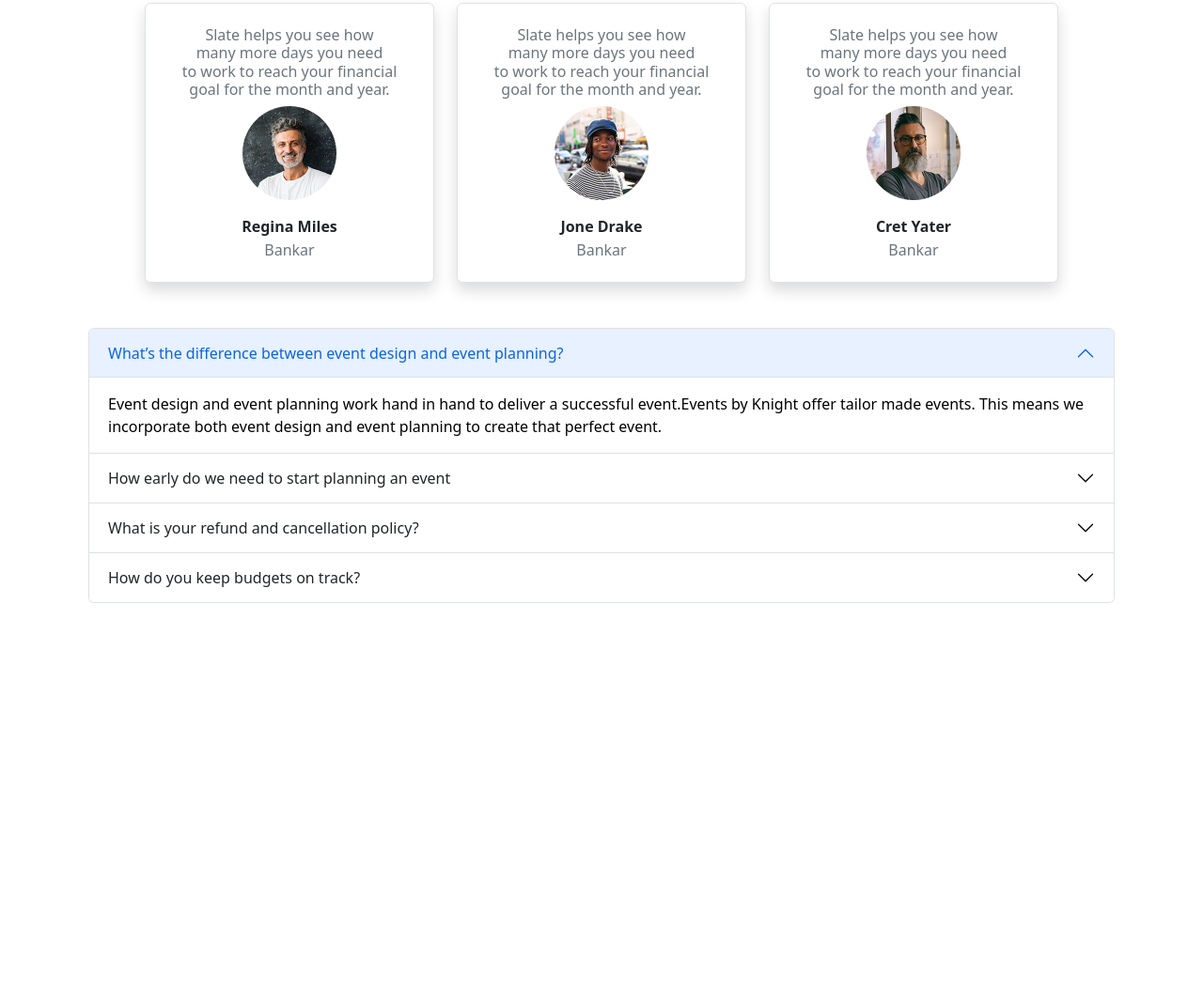
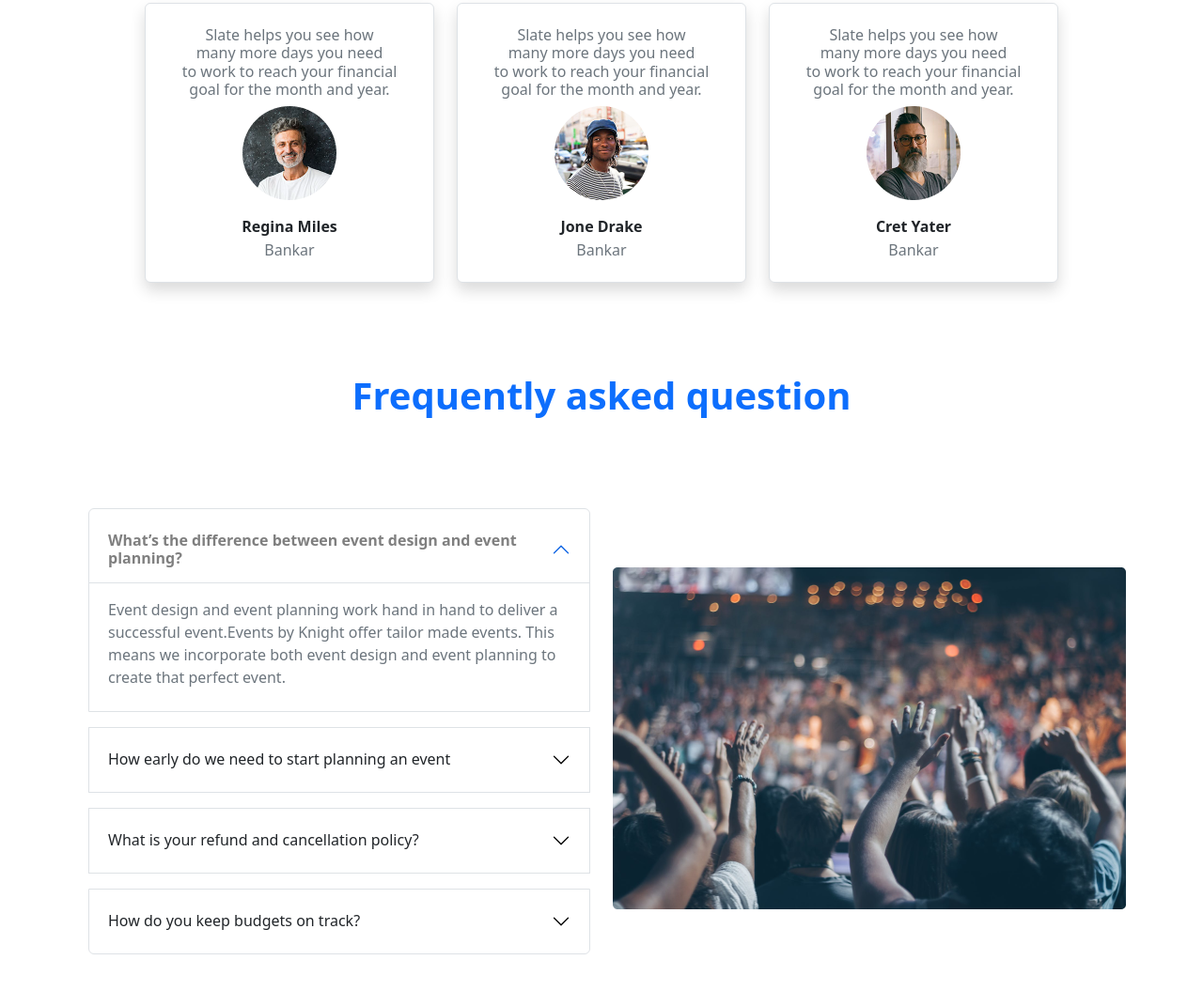
Before and after one commit to mohammadibrahim11/Convention-Center, a plain HTML site: page index.html in a window 1280 px wide. Shown: the part 2041-3096 px from the top of the page at 94% size. Before the commit the page ends 2683 px from the top, so only its background shows below. Drawn offline with nearby package versions, Linux system fonts and the light colour scheme.

Commit message:
new section added

```diff
--- a/index.html
+++ b/index.html
@@ -276,7 +276,7 @@
 
 
 
-         <div class="text-center h1 fw-bolder fs-h1 m-5 p-5">
+         <div class="text-center h1 fw-bolder m-5 p-5 text-primary">
             Happy Clients says
          </div>
             <div class="row m-5 ">
@@ -371,23 +371,32 @@
             </div>
         </div>
 
+           <!--frequently asked question  -->
 
+           <div class="containter">
+            <div class="text-center h1 fw-bolder  m-5 p-5 text-primary ">
+                Frequently asked question
+            </div>
 
-       <div class="container">
-        <div class="accordion" id="accordionExample">
-            <div class="accordion-item">
-              <h2 class="accordion-header" id="headingOne">
-                <button class="accordion-button" type="button" data-bs-toggle="collapse" data-bs-target="#collapseOne" aria-expanded="true" aria-controls="collapseOne">
-                    What’s the difference between event design and event planning?
+           </div>
+       <div class="container mb-5 pb-5">
+
+        <div class="row">
+
+        <div class="accordion  col-6 align-self-center " id="accordionExample">
+            <div class="accordion-item mb-3 pt-2 pb-2 ">
+              <h2 class="accordion-header " id="headingOne">
+                <button class="accordion-button text-black-50 fw-bold bg-body " type="button" data-bs-toggle="collapse" data-bs-target="#collapseOne" aria-expanded="true" aria-controls="collapseOne">
+                    What’s the difference between event design and  event planning?
                 </button>
               </h2>
               <div id="collapseOne" class="accordion-collapse collapse show" aria-labelledby="headingOne" data-bs-parent="#accordionExample">
-                <div class="accordion-body">
-                    Event design and event planning work hand in hand to deliver a successful event.Events by Knight offer tailor made events. This means we incorporate both event design and event planning to create that perfect event.
+                <div class="accordion-body text-muted">
+                    Event design and event planning work hand in hand to deliver a <br> successful event.Events by Knight offer tailor made events. This <br> means we incorporate both event design and event planning to <br> create that perfect event.
                 </div>
               </div>
             </div>
-            <div class="accordion-item">
+            <div class="accordion-item border mb-3 pt-2 pb-2">
               <h2 class="accordion-header" id="headingTwo">
                 <button class="accordion-button collapsed" type="button" data-bs-toggle="collapse" data-bs-target="#collapseTwo" aria-expanded="false" aria-controls="collapseTwo">
                     How early do we need to start planning an event
@@ -399,7 +408,7 @@
                 </div>
               </div>
             </div>
-            <div class="accordion-item">
+            <div class="accordion-item border mb-3 pt-2 pb-2">
               <h2 class="accordion-header" id="headingThree">
                 <button class="accordion-button collapsed" type="button" data-bs-toggle="collapse" data-bs-target="#collapseThree" aria-expanded="false" aria-controls="collapseThree">
                     What is your refund and cancellation policy?
@@ -411,7 +420,7 @@
                 </div>
               </div>
             </div>
-            <div class="accordion-item">
+            <div class="accordion-item border mb-3 pt-2 pb-2">
               <h2 class="accordion-header" id="headingFour">
                 <button class="accordion-button collapsed" type="button" data-bs-toggle="collapse" data-bs-target="#collapseFour" aria-expanded="false" aria-controls="collapseFour">
                     How do you keep budgets on track?
@@ -424,6 +433,16 @@
               </div>
             </div>
           </div>
+
+
+         <div class="col-6 align-self-center ">
+            <img src="images/people.png" class="" alt="">
+
+         </div>
+        </div>
+
+
+
        </div>
     </main>
 <script src="https://cdn.jsdelivr.net/npm/bootstrap@5.2.0/dist/js/bootstrap.bundle.min.js"></script>
```
